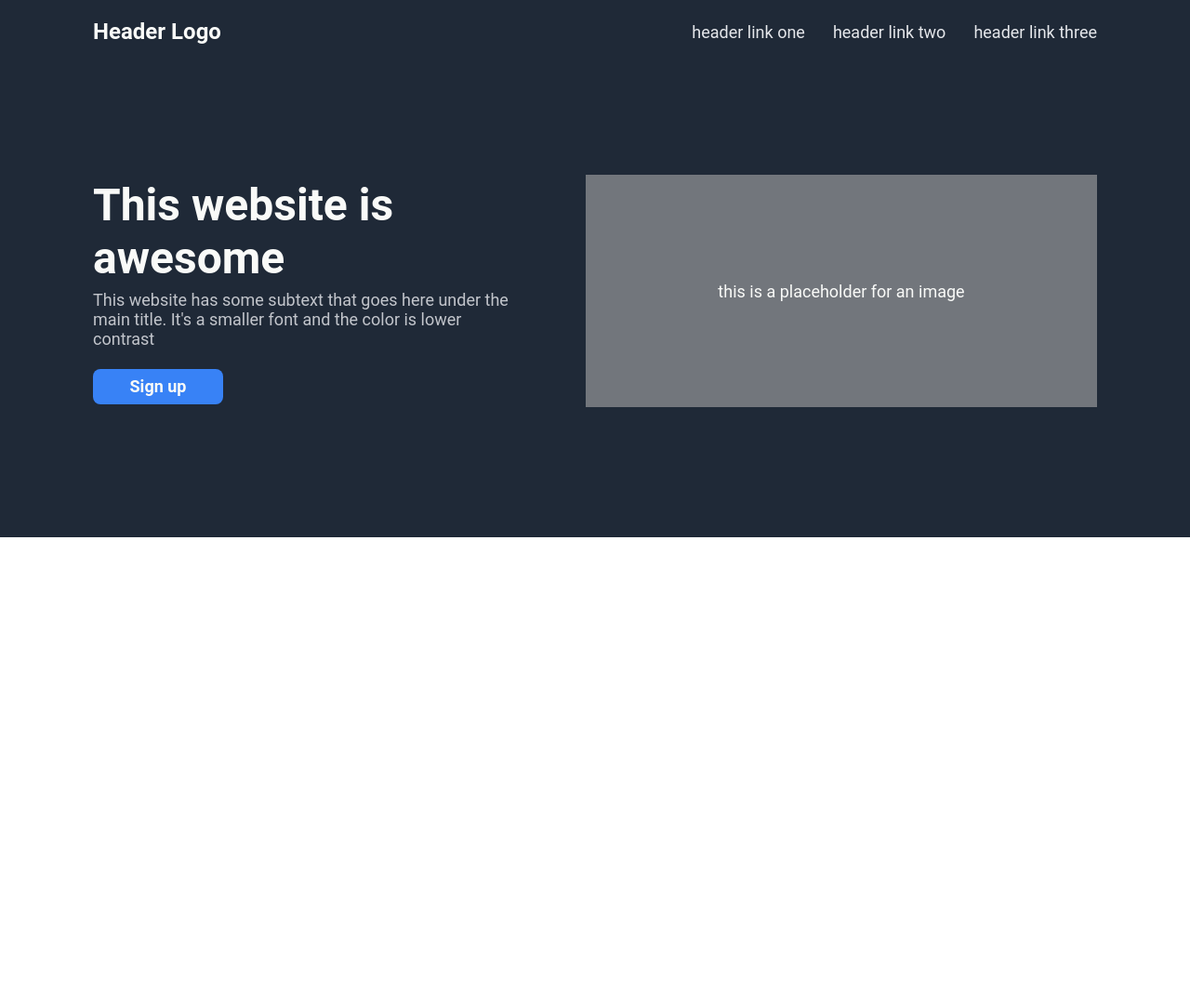
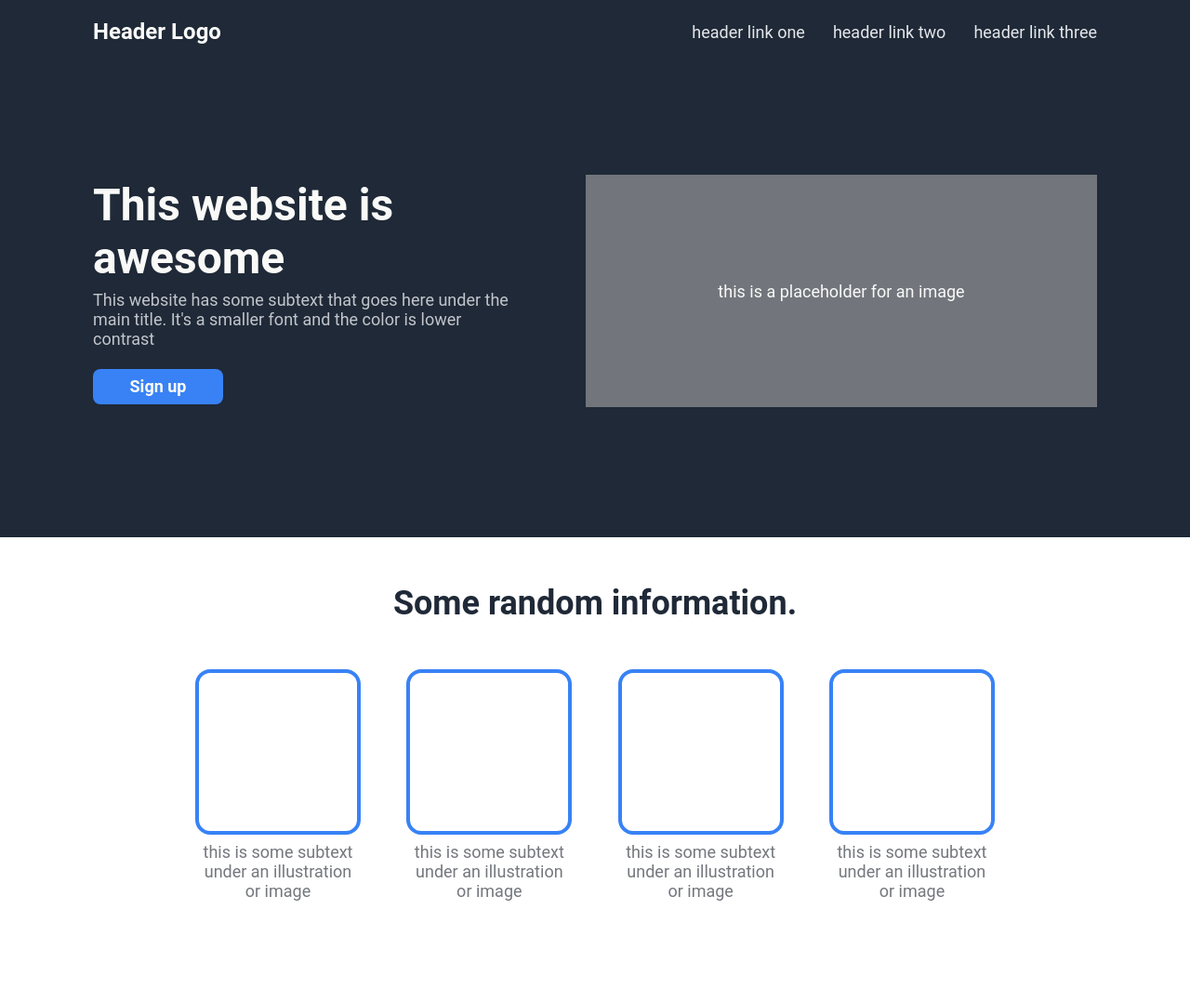
Before and after one commit to nuinn/landing, a plain HTML site: page index.html in a window 1280 px wide. Shown: the whole page at 93% size. Before the commit the page ends 800 px from the top, so only its background shows below. Drawn offline with Linux system fonts and the light colour scheme.

Commit message:
info bar complete

```diff
--- a/index.html
+++ b/index.html
@@ -21,7 +21,7 @@
             </div>
             <div class="hero">
                 <div class="hero-bar">
-                    <div class="description">
+                    <div class="tagline">
                         <h1>This website is awesome</h1>
                         <p>This website has some subtext that goes here under the main title. It's a smaller font and the color is lower contrast</p>
                         <button>Sign up</button>
@@ -30,7 +30,27 @@
                         <div class="image">this is a placeholder for an image</div>
                     </div>
                 </div>
-
+            </div>
+        </div>
+        <div class="info">
+            <h2>Some random information.</h2>
+            <div class="image-bar">
+                <div class="imagetext">
+                    <div class="image-holder"></div>
+                    <div class="description">this is some subtext under an illustration or image</div>
+                </div>
+                <div class="imagetext">
+                    <div class="image-holder"></div>
+                    <div class="description">this is some subtext under an illustration or image</div>
+                </div>
+                <div class="imagetext">
+                    <div class="image-holder"></div>
+                    <div class="description">this is some subtext under an illustration or image</div>
+                </div>
+                <div class="imagetext">
+                    <div class="image-holder"></div>
+                    <div class="description">this is some subtext under an illustration or image</div>
+                </div>
             </div>
         </div>
     </body>
--- a/styles.css
+++ b/styles.css
@@ -33,7 +33,8 @@
 .right-links {
     display: flex;
     font-size: 18px;
-    color: #e5e7eb;
+    font-weight: 400;
+    color: #E5E7EB;
     gap: 30px;
 }
 
@@ -48,7 +49,7 @@
     width: 1080px;
 }
 
-.description {
+.tagline {
     margin-right: 80px;
     display: flex;
     flex-direction: column;
@@ -91,3 +92,48 @@ button {
 .image {
     font-size: 18px;
 }
+
+.info {
+    display: flex;
+    flex-direction: column;
+    align-items: center;
+
+    color: #1F2937;
+    height: 500px;
+}
+
+h2 {
+    padding: 50px;
+    font-size: 36px;
+    font-weight: 900px;
+}
+
+.image-bar {
+    display: flex;
+    justify-content: space-between;
+    width: 860px;
+
+}
+
+.imagetext {
+    display: flex;
+    flex-direction: column;
+    align-items: center;
+    justify-content: center;
+}
+
+.image-holder {
+    width: 170px;
+    height: 170px;
+    background-color: white;
+    border: solid #3882F6 4px;
+    border-radius: 16px;
+}
+
+.description {
+    color: #74777d;
+    font-size: 18px;
+    width: 170px;
+    text-align: center;
+    margin-top: 8px;
+}
```
